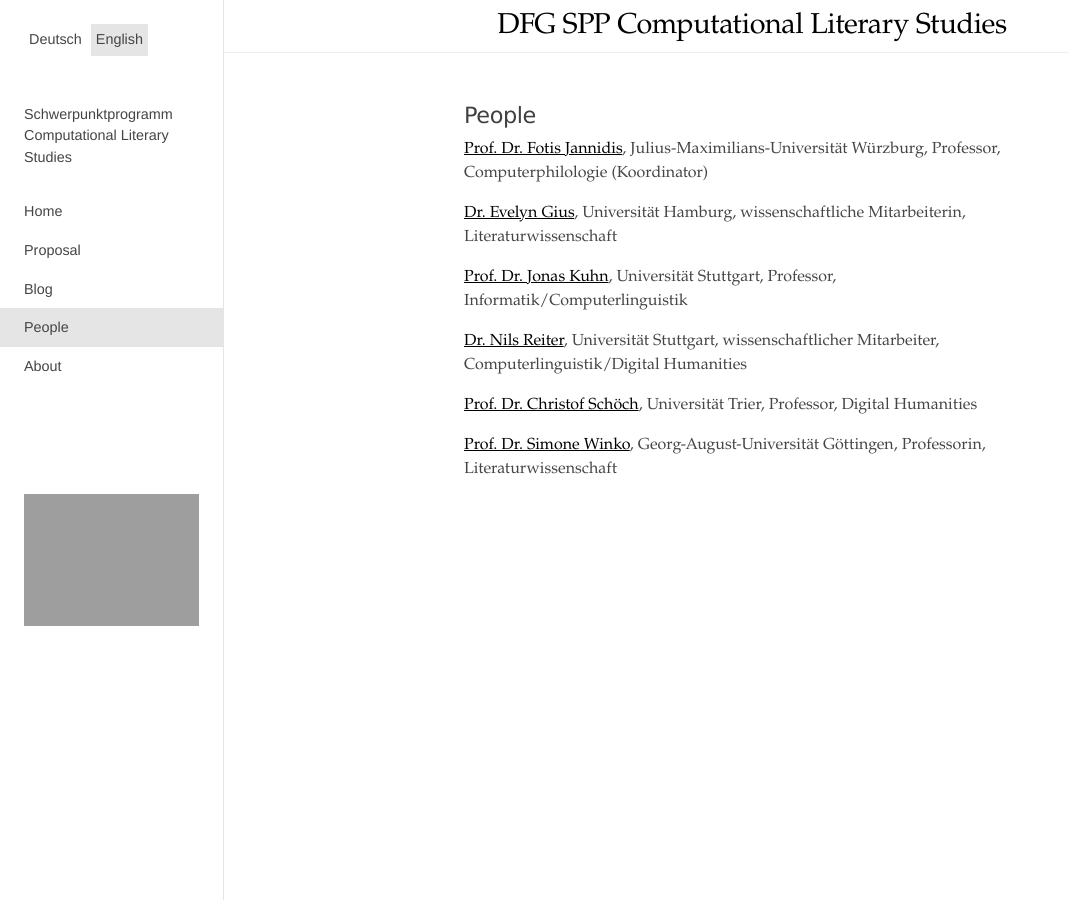
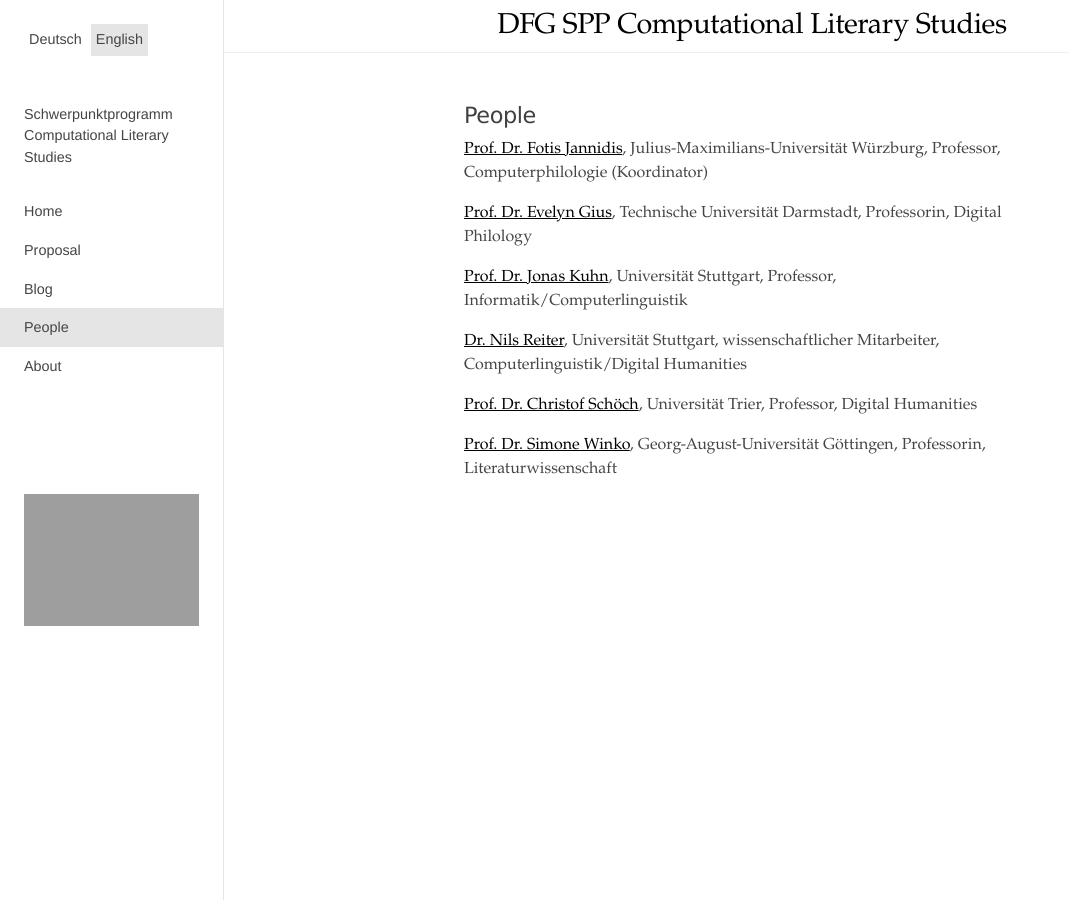
Before and after one commit to EveGayer/dfg-spp-cls.github.io, a Jekyll site: the page built from people.en.md, in a window 1280 px wide. Shown: the whole page, without its empty margins (0-1069 px from the left). Built offline with Jekyll 4.4.1, drawn with Linux system fonts in a browser that asks for light colours.

Commit message:
Update people.en.md

```diff
--- a/people.en.md
+++ b/people.en.md
@@ -11,7 +11,7 @@
 
 [Prof. Dr. Fotis Jannidis](http://www.jannidis.de), Julius-Maximilians-Universität Würzburg, Professor, Computerphilologie (Koordinator)
 
-[Dr. Evelyn Gius](https://www.slm.uni-hamburg.de/germanistik/personen/gius.html), Universität Hamburg, wissenschaftliche Mitarbeiterin, Literaturwissenschaft
+[Prof. Dr. Evelyn Gius](https://www.linglit.tu-darmstadt.de/institutlinglit/mitarbeitende/gius/), Technische Universität Darmstadt, Professorin, Digital Philology
 
 [Prof. Dr. Jonas Kuhn](http://www.ims.uni-stuttgart.de/institut/mitarbeiter/jonas/), Universität Stuttgart, Professor, Informatik/Computerlinguistik
 
```
